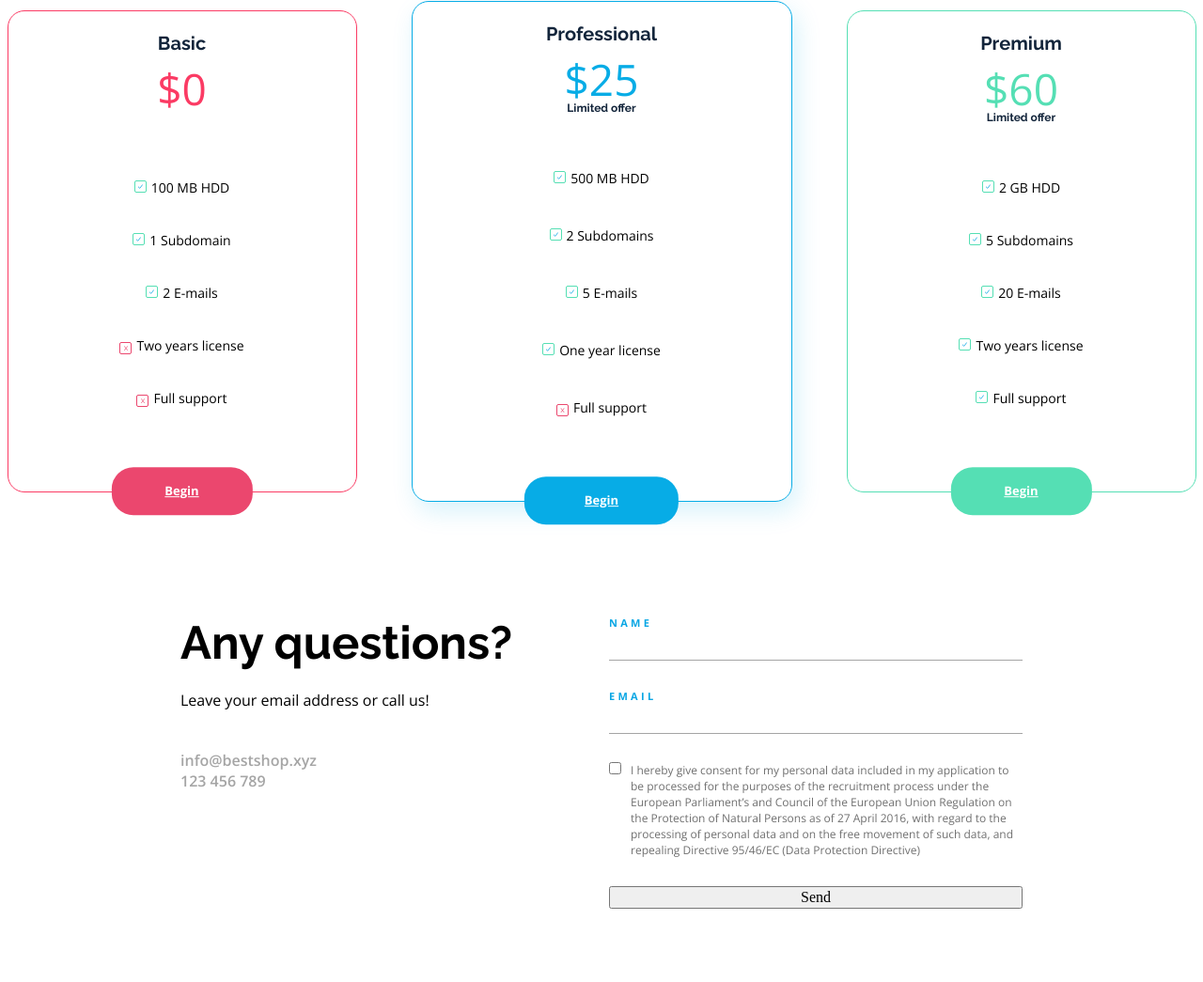
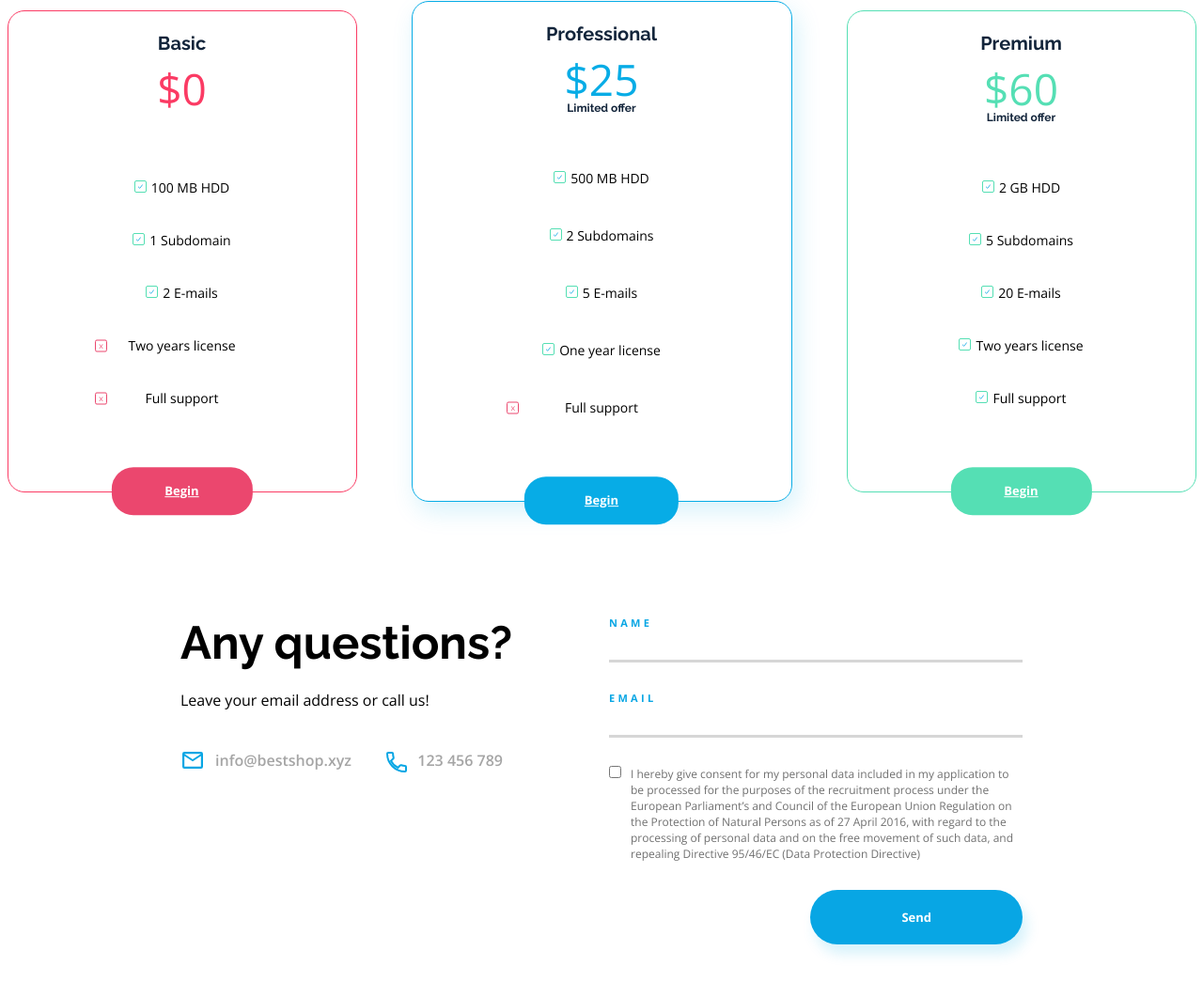
Before and after one commit to gumaty/bestshop, a plain HTML site: page index.html in a window 1280 px wide. Shown: the part 2883-3928 px from the top of the page at 94% size. Before the commit the page ends 3890 px from the top, so only its background shows below. Drawn offline with nearby package versions, Linux system fonts and the light colour scheme.

Commit message:
Form styling

```diff
--- a/index.html
+++ b/index.html
@@ -139,8 +139,10 @@
             <div class="question__info">
                 <h3 class="info__hdl">Any questions?</h3>
                 <p class="info__lead">Leave your email address or call us!</p>
-                <a href="" class="info__email">info@bestshop.xyz</a>
-                <p class="info__phone">123 456 789</p>
+                <div class="info__contact">
+                    <a href="" class="info__email">info@bestshop.xyz</a>
+                    <p class="info__phone">123 456 789</p>
+                </div>
             </div>
             <div class="question__form">
                 <form method="post" action="/" class="contactForm">
@@ -151,6 +153,7 @@
                     <label class="checkbox__lbl">
                         I hereby give consent for my personal data included in my application to be processed for the purposes of the recruitment process under the European Parliament’s and Council of the European Union Regulation on the Protection of Natural Persons as of 27 April 2016, with regard to the processing of personal data and on the free movement of such data, and repealing Directive 95/46/EC (Data Protection Directive)
                         <input type="checkbox" name="checkboxInput" id="checkboxInput" class="checkbox__input">
+                        <span class="contactForm__span"></span>
                     </label>
                     <input type="submit" value="Send" class="contactForm__btn">
                 </form>
--- a/src/css/styles.css
+++ b/src/css/styles.css
@@ -443,7 +443,15 @@ html, body {
     margin-right: 5px;
 }
 
+.option__not {
+    position: relative;
+}
+
 .option__not::before {
+    position: absolute;
+    top: 50%;
+    left: 25%;
+    transform: translateY(-50%);
     content: "x";
     color: #EB476E;
     display: inline-flex;
@@ -605,7 +613,14 @@ html, body {
     line-height: 1.375;
     color: #000000;
 }
-.question__info .info__email {
+.question__info .info__contact {
+    display: flex;
+    justify-content: space-between;
+}
+
+.info__contact .info__email {
+    position: relative;
+    padding-left: 37px;
     text-decoration: none;
     margin: 0;
     font-family: 'Open Sans', sans-serif;
@@ -615,14 +630,32 @@ html, body {
     color: #A5A5A5;
     letter-spacing: 0;
 }
-.question__info .info__phone {
+
+.info__contact .info__email::before {
+    position: absolute;
+    left: 0px;
+    top: -2px;
+    content: url("../images/mail_icon.svg");
+    margin-right: 10px;
+}
+
+.info__contact .info__phone {
     margin: 0;
+    padding-right: 10px;
     font-family: 'Open Sans', sans-serif;
     font-size: 16px;
     line-height: 1.375;
     font-weight: 600;
     color: #A5A5A5;
     letter-spacing: 0;
+    position: relative;
+}
+
+.info__contact .info__phone::before {
+    position: absolute;
+    left: -35px;
+    content: url("../images/phone_icon.svg");
+    margin-right: 10px;
 }
 
 .question__form {
@@ -647,7 +680,7 @@ html, body {
 .name_input {
     height: 30px;
     border: none;
-    border-bottom: 1px solid #A5A5A5;
+    border-bottom: 3px solid #00000029;
     margin-bottom: 30px;
 }
 .email__lbl {
@@ -663,7 +696,7 @@ html, body {
 .email__input {
     height: 30px;
     border: none;
-    border-bottom: 1px solid #A5A5A5;
+    border-bottom: 3px solid #00000029;
     margin-bottom: 30px;
 }
 .checkbox__lbl {
@@ -676,10 +709,33 @@ html, body {
     font-weight: 400;
     line-height: 1.4167;
     color: #707070;
+    cursor: pointer;
 }
 .checkbox__input {
     margin-right: 10px;
+    cursor: pointer;
 }
 .contactForm__btn {
     display: inline-block;
+    align-self: flex-end;
+    padding: 20px 97px;
+    background-color: #08A6E4;
+    font-family: 'Open Sans', sans-serif;
+    font-size: 13px;
+    line-height: 1.3846;
+    font-weight: 700;
+    color: white;
+    border: 0;
+    box-shadow: 5px 10px 14px #07ACE629;
+    border-radius: 35px;
+    font-weight: 700;
+    cursor: pointer;
 }
+
+.checkbox__lbl ~ .contactForm__span {
+    width: 100%;
+    max-width:24px;
+    height: 24px;
+    border: 1px solid #D1D1D1;
+    border-radius: 8px;
+}
```
